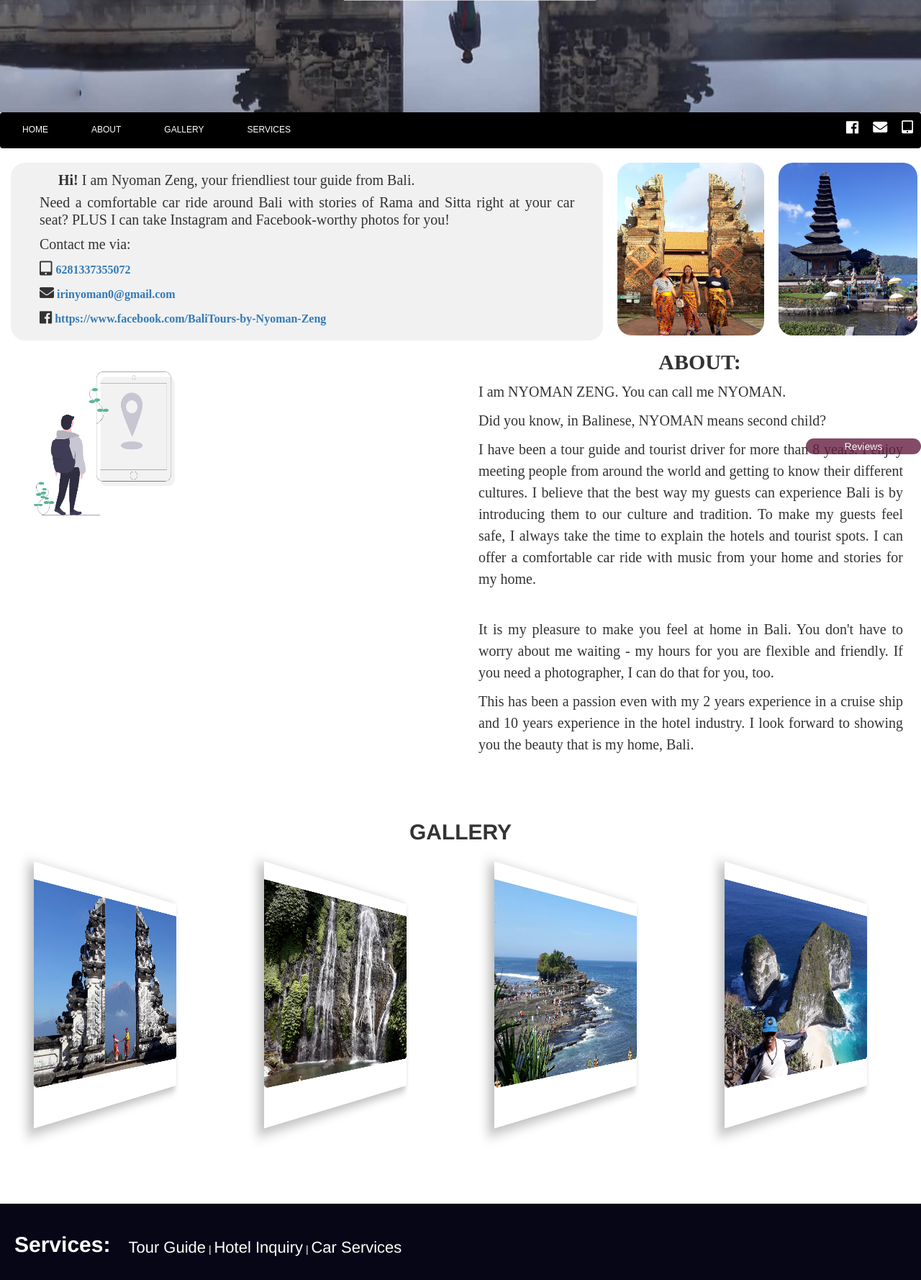
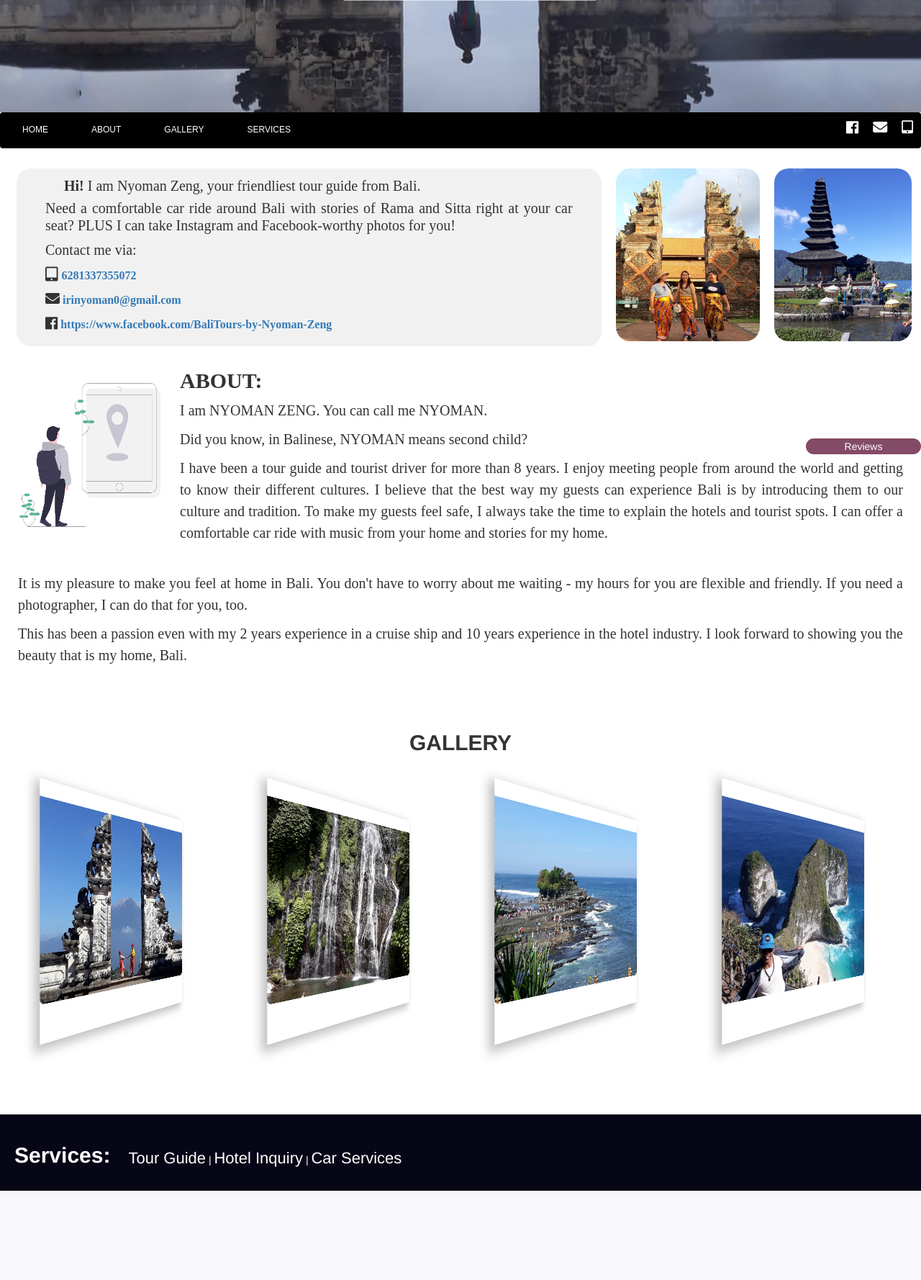
Before and after one commit to loki0777/tour, a Django app: page / in a window 1280 px wide. Shown: the part 169-1947 px from the top of the page at 72% size. After the commit the page ends 1823 px from the top, so only its background shows below. Run offline with Django 3.2, Linux system fonts and the light colour scheme; some libraries are stand-ins or nearby versions.

Commit message:
paragraphs alignment

```diff
--- a/tour/static/css/landing.css
+++ b/tour/static/css/landing.css
@@ -294,7 +294,10 @@ button {
 
 
 /* Add padding BETWEEN each column */
-
+.row,
+.row > .column {
+  padding: 8px;
+}
 
 /* Create four equal columns that floats next to each other */
 .column {
@@ -333,10 +336,7 @@ button {
 
 
 .plex {
-	display: -ms-flexbox; /* IE10 */
-	display: flex;
-	-ms-flex-wrap: wrap; /* IE10 */
-	flex-wrap: wrap;
+
 		text-align: justify;
 
 		font-size: 20px;
@@ -346,12 +346,9 @@ button {
 
 }
 
+.about2 {
 
-.about2 {
-	-ms-flex: 50%; /* IE10 */
-	flex: 50%;
 	background-color: white;
-	padding: 20px;
 	float: left;
 
 }
@@ -482,7 +479,6 @@ h4{
   /*border: 3px solid #f1f1f1;*/
   z-index: 9;
   background-color: white;
-  border-radius: 20px;
   overflow: scroll;
 }
 
--- a/tour/templates/tour/landingPage.html
+++ b/tour/templates/tour/landingPage.html
@@ -84,7 +84,7 @@
 			<img src="{% static 'img/as.png' %}" style="width: 250px; height: 240px;">
 		</div>
 	<div class="about">
-		<h4 style="font-size: 30px;"><b>ABOUT:</b></h4>
+		<h2 style="font-size: 30px;"><b>ABOUT:</b></h2>
 		<p>I am NYOMAN ZENG. You can call me NYOMAN.</p>
 
 		<p>Did you know, in Balinese, NYOMAN means second child?
```
